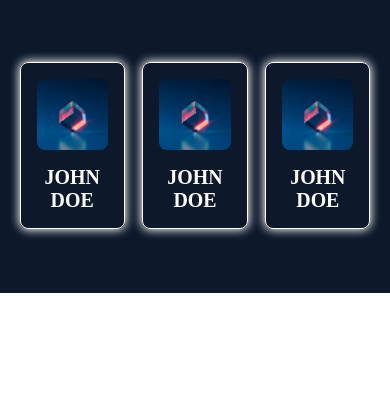
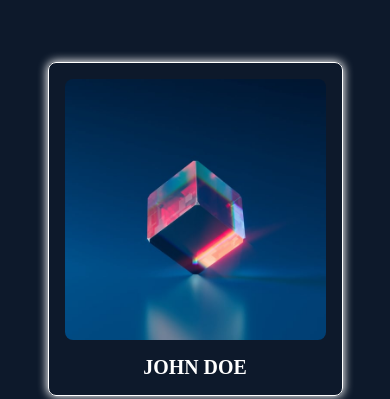
Before and after one commit to abdul04121995/work, a plain HTML site: page index.html in a window 390 px wide. Shown: the part 814-1213 px from the top of the page. Before the commit the page ends 1107 px from the top, so only its background shows below. Drawn offline with Linux system fonts and the light colour scheme.

Commit message:
reponsiveness

```diff
--- a/style.css
+++ b/style.css
@@ -92,6 +92,7 @@ section {
 .card-container {
   padding-block: 4rem;
   display: flex;
+
   justify-content: space-between;
   width: min(1296px, 90%);
   margin-inline: auto;
@@ -113,3 +114,16 @@ section {
   margin-top: 1rem;
   font-size: clamp(1.125rem, 1rem + 1vw, 3rem);
 }
+
+@media screen and (max-width: 699px) {
+  .card-container {
+    flex-direction: column;
+    align-items: center;
+  }
+  .card {
+    flex: 0 1 min(295px, 95%);
+    width: min(295px, 95%);
+
+    margin-bottom: 1rem;
+  }
+}
```
